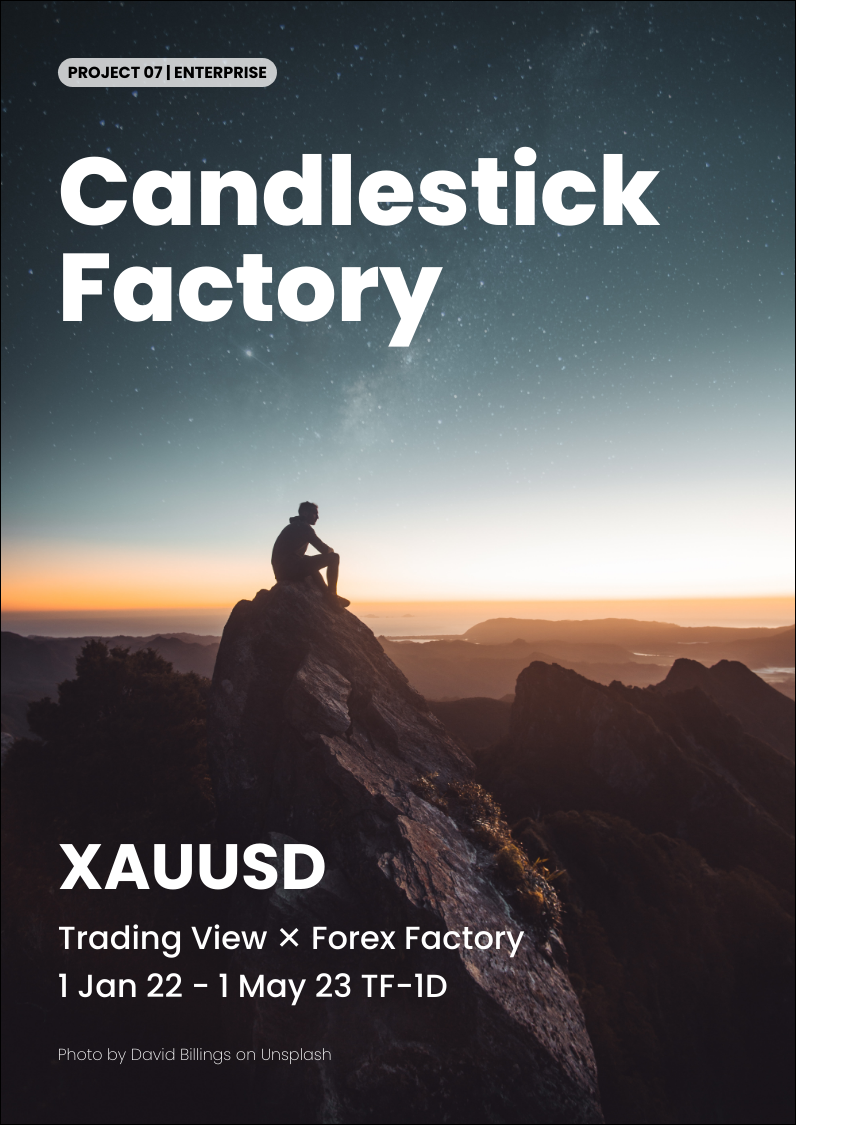
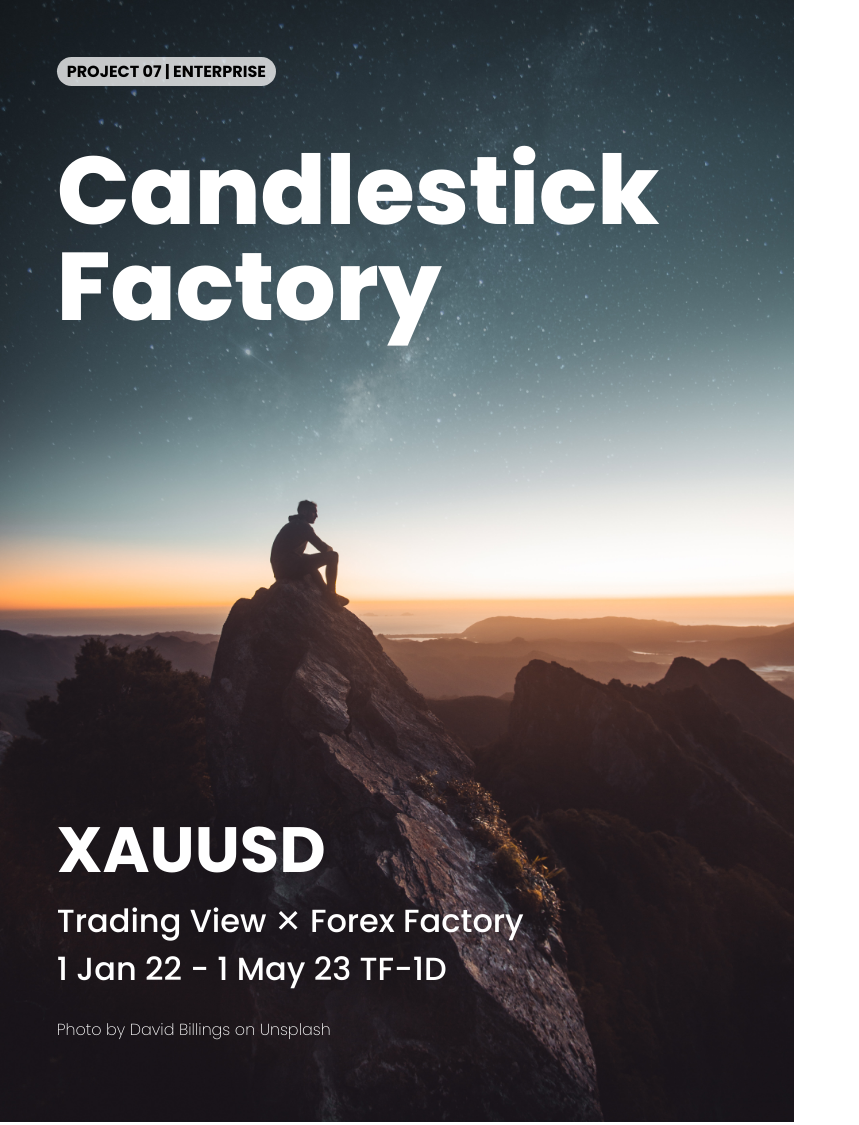
Before and after one commit to Pinkshepz/Enterprise, a Flask app: page / in a window 1280 px wide. Shown: the whole page, without its empty margins (0-859 px from the left). Run offline with Flask 3, Linux system fonts and the light colour scheme.

Commit message:
3 JUN 23

```diff
--- a/04_Print/static/styles.css
+++ b/04_Print/static/styles.css
@@ -24,7 +24,6 @@ body {
     display: flex;
     width: var(--A4-X);
     height: var(--A4-Y);
-    border: black 1px solid;
 }
 
 .cover-text {
@@ -64,7 +63,7 @@ body {
 }
 
 .cover-text-lower-micro {
-    margin-top: 2rem;
+    margin-top: 1.5rem;
     font-weight: 200;
     font-size: 1rem;
 }
@@ -79,6 +78,7 @@ body {
 
 .cover-background > img {
     width: var(--A4-X);
+    height: calc(var(--A4-Y) - 1px);
 }
 
 .white-chip {
--- a/04_Print/templates/index.html
+++ b/04_Print/templates/index.html
@@ -32,6 +32,9 @@
                         </div>
                         <div class="cover-text-lower-micro">
                             Photo by David Billings on Unsplash
+                        </div>
+                        <div class="cover-text-lower-micro">
+
                         </div>
                     </div>
                 </div>
```
